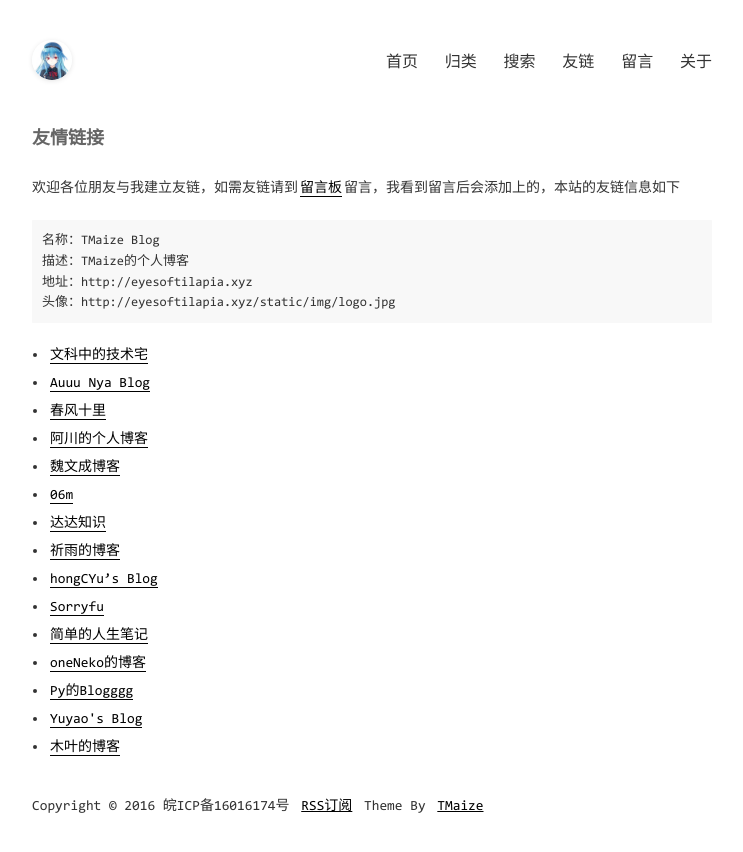
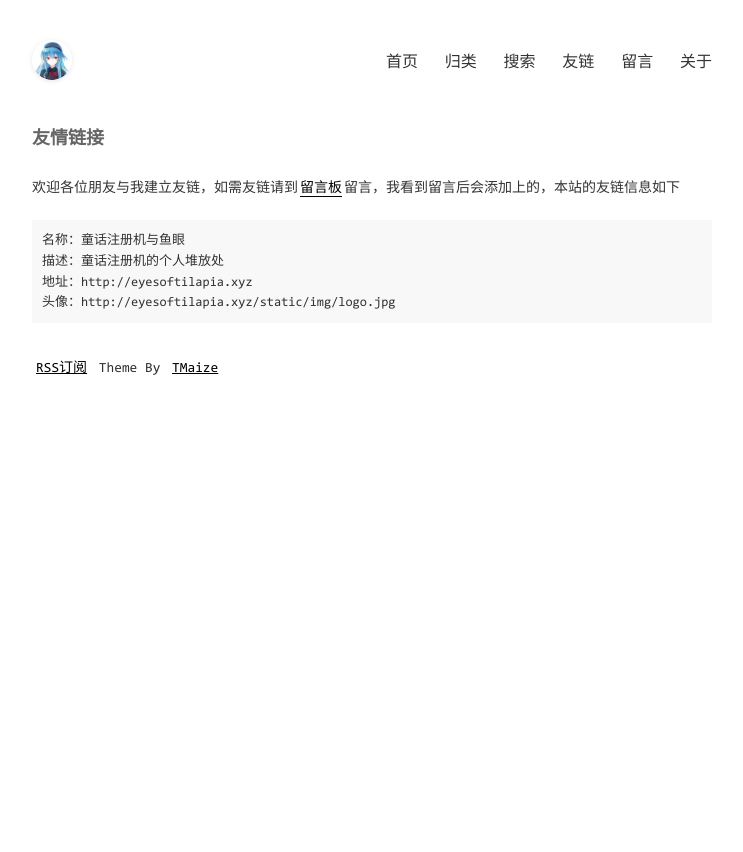
Before and after one commit to tilapia87/tilapia87.github.io, a Jekyll site: the page built from pages/links.md, in a window 1280 px wide. Shown: the top 852 px of the page, without its empty margins (268-1011 px from the left). Built offline with Jekyll 4.4.1, drawn with Linux system fonts in a browser that asks for light colours; comment, search, counter and statistics services are not loaded.

Commit message:
Update _config.yml

```diff
--- a/_config.yml
+++ b/_config.yml
@@ -1,11 +1,11 @@
 encoding: utf-8
 
 # SEO相关信息
-title: TMaize Blog
-description: TMaize的个人博客
-keywords: TMaize,Blog,Java,Html,JavaScript
-author: TMaize
-footerText: 'Copyright © 2016 皖ICP备16016174号'
+title: 童话注册机与鱼眼
+description: 童话注册机的个人堆放处
+keywords: 童话注册机,Blog,tilapia丽鲷科,丽鲷科,tilapia
+author: 丽鲷科
+footerText: ''
 
 # 这些不要动
 permalink: /posts/:year/:month/:day/:title.html
@@ -21,7 +21,7 @@
 baseurl: ''
 
 # 吐个槽地址，会在chat页面中重定向到该地址
-tucaoUrl: https://support.qq.com/product/86335
+tucaoUrl: https://support.qq.com/products/335445
 
 # 菜单
 menu:
@@ -39,7 +39,7 @@
     url: /pages/about.html
 
 # 点击页面文字冒出特效,不需要请设置为false
-extClickEffect: true
+extClickEffect: false
 
 # Google Adsense,不需要请设置为false
 # _includes/ext-adsense.html 里面修改为自己的配置
@@ -57,33 +57,3 @@
 
 # 友情链接
 links:
-  - title: 文科中的技术宅
-    url: https://www.townwang.com
-  - title: Auuu Nya Blog
-    url: http://mu1er.cn
-  - title: 春风十里
-    url: https://www.geek-era.com
-  - title: 阿川的个人博客
-    url: https://achuan.io
-  - title: 魏文成博客
-    url: https://www.wwc.ren
-  - title: 06m
-    url: https://www.06m.me
-  - title: 达达知识
-    url: https://www.dadapush.com
-  - title: 祈雨的博客
-    url: https://wakzz.cn
-  - title: hongCYu’s Blog
-    url: https://hongcyu.cn
-  - title: Sorryfu
-    url: https://fushaolei.github.io
-  - title: 简单的人生笔记
-    url: https://yoyling.com
-  - title: oneNeko的博客
-    url: https://blog.oneneko.com
-  - title: Py的Blogggg
-    url: https://blog.pyliubaolin.top
-  - title: Yuyao's Blog
-    url: http://hellocode.ink
-  - title: 木叶的博客
-    url: https://muye.ml
```
